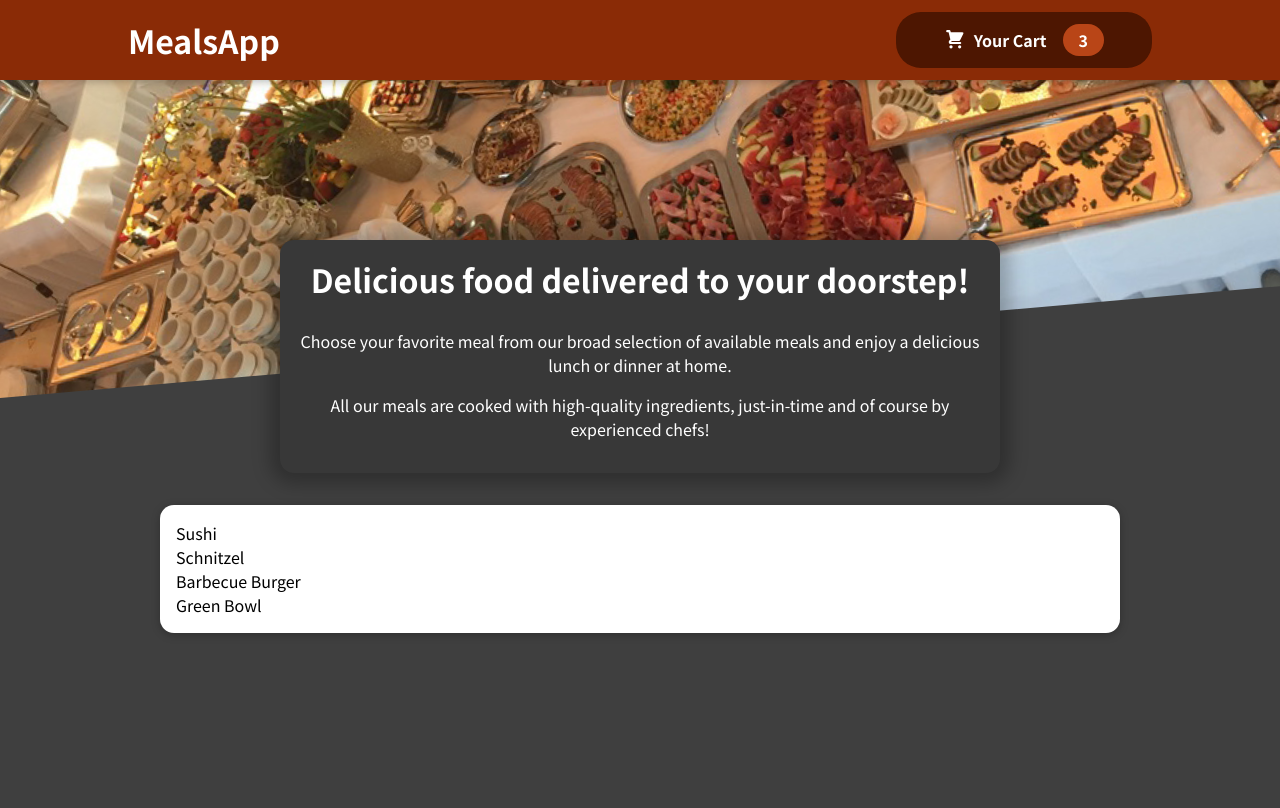
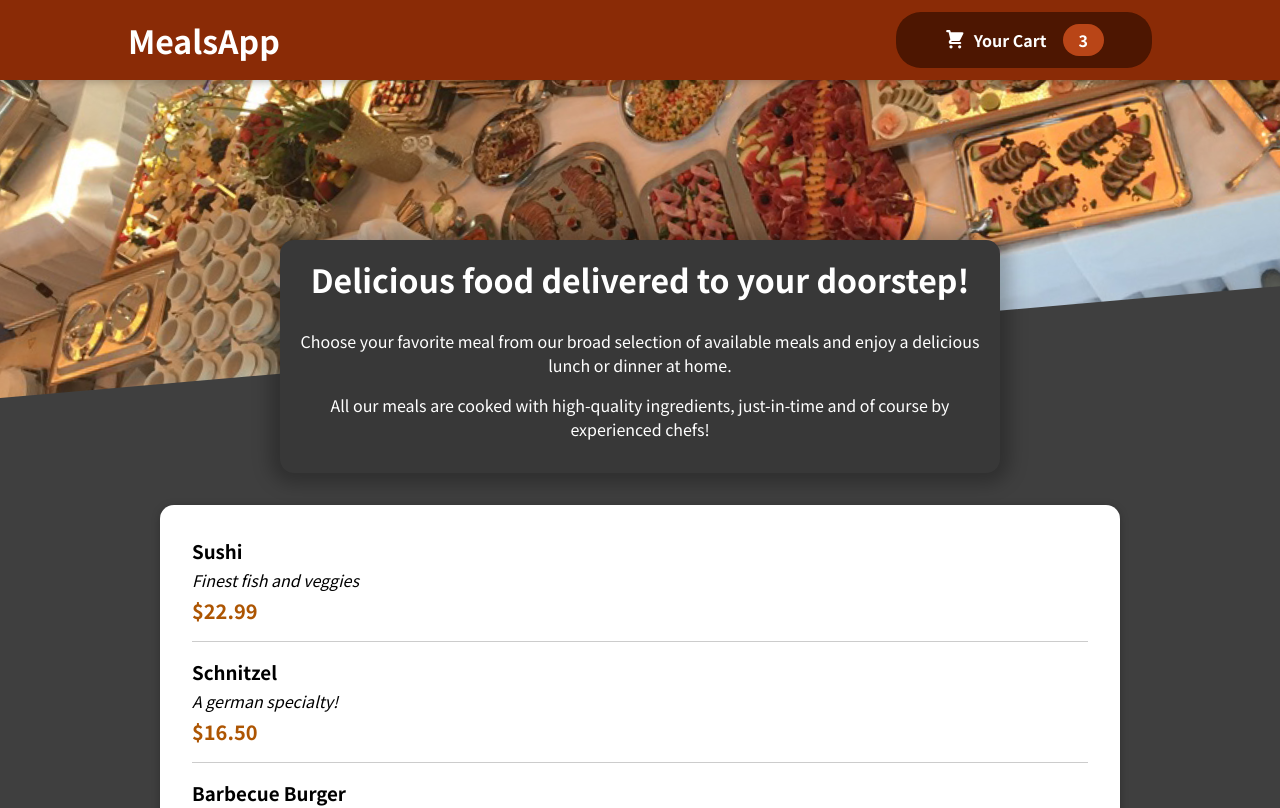
Before and after one commit to my-react-course-projects/meals-order-app, a React (Create React App) app: page / in a window 1280 px wide. Shown: the top 808 px of the page. Built offline with nearby package versions, Linux system fonts and the light colour scheme.

Commit message:
Adding Individual Meals and Display Them.

```diff
--- a/src/components/Meals/AvailableMeals.js
+++ b/src/components/Meals/AvailableMeals.js
@@ -1,4 +1,5 @@
 import Card from '../UI/Card';
+import MealItem from './MealItem/MealItem';
 import classes from './AvailableMeals.module.css';
 
 const DUMMY_MEALS = [
@@ -31,7 +32,12 @@ const DUMMY_MEALS = [
 const AvailableMeals = () => {
 
     // helper constant to keep the below jsx code lean
-    const mealsList = DUMMY_MEALS.map((meal) => <li>{meal.name}</li>);
+    const mealsList = DUMMY_MEALS.map((meal) => (
+      <MealItem key={meal.id}
+                name={meal.name}
+                description={meal.description}
+                price={meal.price}
+      />));
 
     return <section className={classes.meals}>
         <Card>
--- /dev/null
+++ b/src/components/Meals/MealItem/MealItem.js
@@ -0,0 +1,20 @@
+import classes from './MealItem.module.css';
+
+const MealItem = props => {
+
+ // Format the price.
+ const price = `$${props.price.toFixed(2)}`
+
+    return (
+        <li className={classes.meal}>
+            <div>
+                <h3>{props.name}</h3>
+                <div className={classes.description}>{props.description}</div>
+                <div className={classes.price}>{price}</div>
+            </div>
+            <div></div>
+        </li>
+    );
+};
+
+export default MealItem;
--- /dev/null
+++ b/src/components/Meals/MealItem/MealItem.module.css
@@ -0,0 +1,22 @@
+.meal {
+    display: flex;
+    justify-content: space-between;
+    margin: 1rem;
+    padding-bottom: 1rem;
+    border-bottom: 1px solid #ccc;
+  }
+
+  .meal h3 {
+    margin: 0 0 0.25rem 0;
+  }
+
+  .description {
+    font-style: italic;
+  }
+
+  .price {
+    margin-top: 0.25rem;
+    font-weight: bold;
+    color: #ad5502;
+    font-size: 1.25rem;
+  }
```
Also changed, not shown: src/components/Meals/MealItem/MealItemForm.module.css (added, +20 -0 lines), src/components/Meals/MealItem/MealItemForm.js (added).
